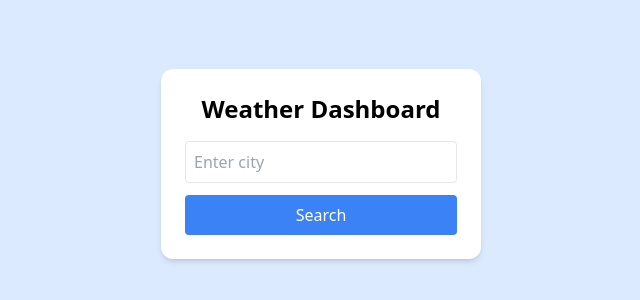
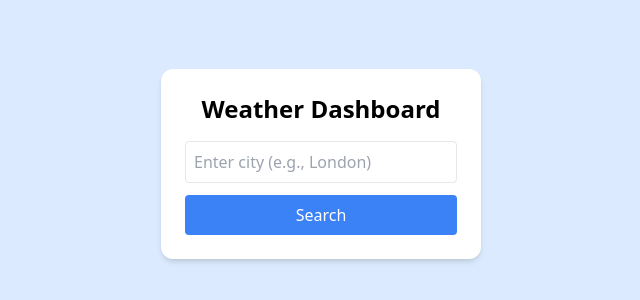
Before and after one commit to haytam-lahna/weather-app-capstone, a React (Vite) app: page / in a window 1280 px wide. Shown: the part 236-536 px from the top of the page, without its empty margins (319-959 px from the left). Built offline with nearby package versions, Linux system fonts and the light colour scheme.

Commit message:
Add Enter key search to city input field
Updated input field to include Enter key search functionality.

```diff
--- a/src/App.jsx
+++ b/src/App.jsx
@@ -35,12 +35,14 @@ function App() {
         <h1 className="text-2xl font-bold mb-4">Weather Dashboard</h1>
 
         <input
-          type="text"
-          placeholder="Enter city"
-          value={city}
-          onChange={(e) => setCity(e.target.value)}
-          className="w-full p-2 border rounded mb-3"
-        />
+  type="text"
+  placeholder="Enter city (e.g., London)"
+  value={city}
+  onChange={(e) => setCity(e.target.value)}
+  onKeyDown={(e) => e.key === "Enter" && handleSearch()}
+  className="w-full p-2 border rounded mb-3"
+/>
+
 
         <button
           onClick={handleSearch}
```
